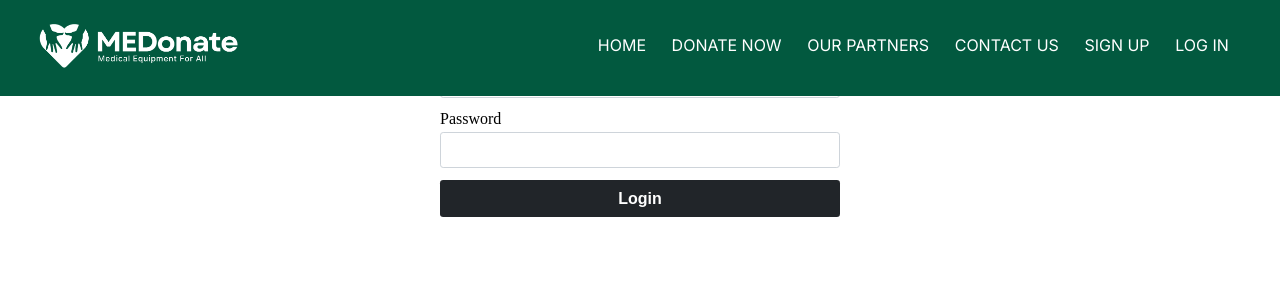
After one commit to lalapromax/WebDev, a Flask app: page /register in a window 1280 px wide. The commit adds this page. Shown: the top 300 px of the page. Run offline with Flask 3, Linux system fonts and the light colour scheme.

Commit message:
Added register page and minor nav bar tweaks

```diff
--- a/app.py
+++ b/app.py
@@ -44,7 +44,13 @@ def attach_db():
 def index():
     return render_template("index.html")
 
+@app.route("/contact")
+def contact():
+    return render_template("contact.html")
 
+@app.route("/register")
+def register():
+    return render_template("register.html")
 
 if __name__ == "__main__":
     app.run(debug=True)
--- a/static/css/style.css
+++ b/static/css/style.css
@@ -24,6 +24,10 @@ header {
     background-color: #02593f;
     height: 100vh;
     font-family: sans-serif;
+}
+
+body.other-page {
+    background-color: #FFFFFF;
 }
 
 /* 1. Style the text and apply the animation */
@@ -79,8 +83,12 @@ nav{
     padding: 3vh 3vw;
     justify-content: space-between;
     align-items: center;
+    background-color: #02593f;
 }
 
+body.index-page nav {
+    background-color: transparent;
+}
 nav img{
     padding: 0 0 0 0;
     width: 25vh;
@@ -194,3 +202,59 @@ nav .fa-solid{
 .nav-links ul li:hover::after{
     width: 100%;
 }
+
+/*****************/
+/* register.html */
+/*****************/
+.login-form {
+    max-width: 400px;
+    margin: 5vh auto;
+    padding: 0 1.5vw;
+}
+
+.form-group {
+    margin-bottom: 1.5vh; /* replaces Bootstrap's mb-3 */
+}
+
+.form-group label {
+    display: block;
+    margin-bottom: 0.5vh;
+    font-weight: 500;
+}
+
+/* replaces Bootstrap's .form-control */
+.form-group input {
+    display: block;
+    width: 100%;
+    padding: 1vh 1vw;
+    font-size: 1rem;
+    border: 1px solid #ced4da;
+    border-radius: 0.4vh;
+    box-sizing: border-box; /* keeps padding from making inputs overflow their container */
+    transition: border-color 0.15s ease-in-out;
+}
+
+.form-group input:focus {
+    outline: none;
+    border-color: #063525;
+    box-shadow: 0 0 0 0.2vh rgba(6, 53, 37, 0.25);
+}
+
+/* replaces Bootstrap's .btn.btn-dark.w-100 */
+.login-btn {
+    display: block;
+    width: 100%;
+    padding: 1.2vh 0;
+    background-color: #212529;
+    color: #ffffff;
+    font-weight: 600;
+    font-size: 1rem;
+    border: none;
+    border-radius: 0.4vh;
+    cursor: pointer;
+    transition: background-color 0.2s ease-in-out;
+}
+
+.login-btn:hover {
+    background-color: #000000;
+}
--- a/templates/base.html
+++ b/templates/base.html
@@ -11,19 +11,19 @@
         <link href="https://fonts.googleapis.com/css2?family=Inter:ital,opsz,wght@0,14..32,100..900;1,14..32,100..900&display=swap" rel="stylesheet">
         <link rel="stylesheet" href="https://cdnjs.cloudflare.com/ajax/libs/font-awesome/7.3.1/css/all.min.css">
     </head>
-    <body>
+    <body class="{{ 'index-page' if request.path == '/' else '' }}">
         <header>
             <nav>
-                <a href="index.html"><img src="/static/assets/MEDonate-Logo(White).png"></a>
+                <a href="/"><img src="/static/assets/MEDonate-Logo(White).png"></a>
                 <div class="nav-links" id="navLinks">
                     <ul>
                         <i class="fa-solid fa-xmark" id="closeIcon" onclick="toggleMenu()"></i>
                         <li><a href="/">HOME</a></li>
-                        <li><a href="#">DONATE NOW</a></li>
-                        <li><a href="#">OUR PARTNERS</a></li>
-                        <li><a href="#">CONTACT US</a></li>
-                        <li><a href="#">SIGN UP</a></li>
-                        <li><a href="#">LOG IN</a></li>
+                        <li><a href="https://www.youtube.com/watch?v=dQw4w9WgXcQ">DONATE NOW</a></li>
+                        <li><a href="https://www.youtube.com/watch?v=dQw4w9WgXcQ">OUR PARTNERS</a></li>
+                        <li><a href="https://www.youtube.com/watch?v=dQw4w9WgXcQ">CONTACT US</a></li>
+                        <li><a href="register">SIGN UP</a></li>
+                        <li><a href="https://www.youtube.com/watch?v=dQw4w9WgXcQ">LOG IN</a></li>
                     </ul>
                 </div>
                 <i class="fa-solid fa-bars" id="menuIcon" onclick="toggleMenu()"></i>
@@ -37,5 +37,6 @@
         <footer>
 
         </footer>
+        <script src="/static/main.js"></script>
     </body>
 </html>
--- a/templates/index.html
+++ b/templates/index.html
@@ -12,6 +12,5 @@
             <span class="button-text">Donate Now</span>
         </a>
     </div>
-    <script src="/static/main.js"></script>
 </div>
 {% endblock %}
--- /dev/null
+++ b/templates/register.html
@@ -0,0 +1,15 @@
+{% extends "base.html" %}
+
+{% block content %}
+<form method="POST" class="login-form">
+    <div class="form-group">
+        <label>Username</label>
+        <input type="text" name="username" required>
+    </div>
+    <div class="form-group">
+        <label>Password</label>
+        <input type="password" name="password" required>
+    </div>
+    <button type="submit" class="login-btn">Login</button>
+</form>
+{% endblock %}
```
Also changed, not shown: static/main.js (+45 -0 lines), templates/hook_page.html (added, +17 -0 lines), 1 other file.
